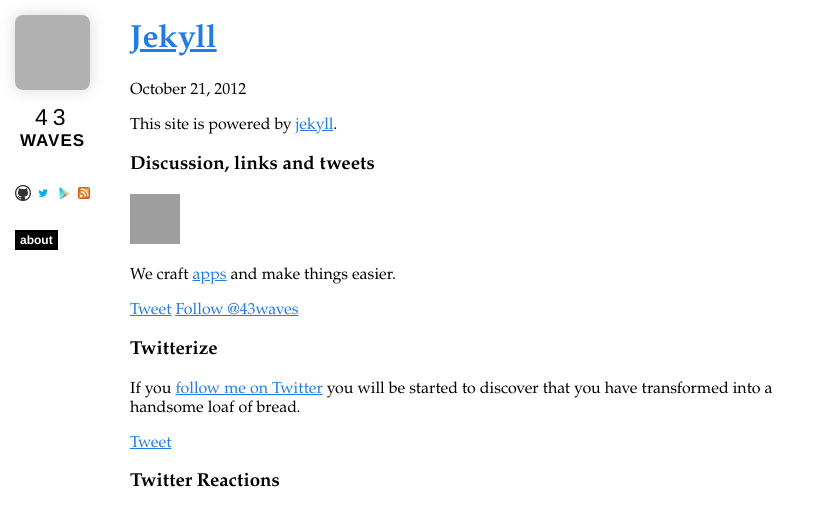
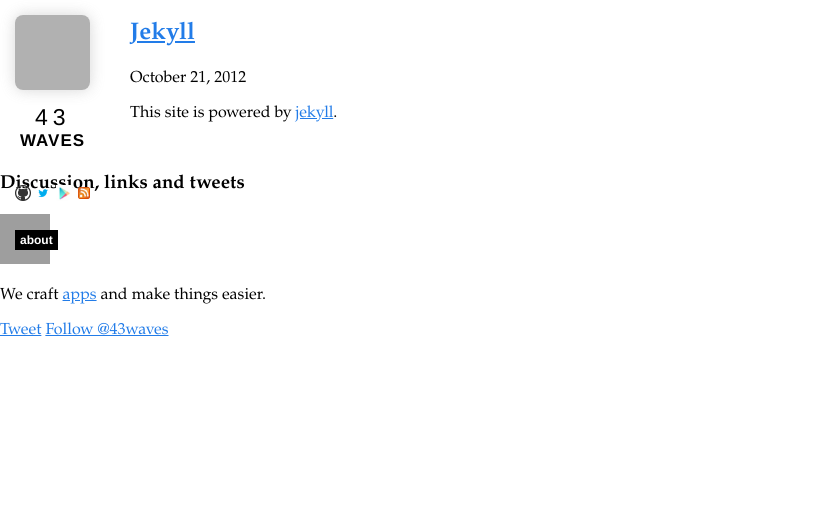
Before and after one commit to 43waves/43waves.github.io, a Jekyll site: the page built from _posts/2012-10-21-jekyll.md, in a window 1280 px wide. Shown: the top 526 px of the page, without its empty margins (0-834 px from the left). Built offline with Jekyll 4.4.1, drawn with Linux system fonts in a browser that asks for light colours; nearby versions of some CDN libraries; Markdown is read by kramdown in place of the engine named in the settings; comment, search, counter and statistics services are not loaded; grey boxes are pictures that could not be loaded.

Commit message:
Update styles

```diff
--- a/_includes/post_header.html
+++ /dev/null
@@ -1,6 +0,0 @@
-<h1>
-  <a href="{{ page.url }}">{{ page.title }}</a>
-</h1>
-<div class="authoring">
-  {{ page.date | date: "%B %e, %Y" }}
-</div>
--- a/_layouts/post.html
+++ b/_layouts/post.html
@@ -2,11 +2,17 @@
 layout: layout
 ---
 
-<div class="content">
-  <div id="post">
-    {% include post_header.html %}
+<section class="content">
+  <h1>
+    <a href="{{ page.url }}">{{ page.title }}</a>
+  </h1>
+
+  <section class="byline">
+    {{ page.date | date: "%B %e, %Y" }}
+  </section>
+
   {{ content }}
-  </div>
+</section>
 
 <div class="whoring">
   <h3>Discussion, links and tweets</h3>
@@ -32,17 +38,3 @@
     <script type="text/javascript" src="http://platform.twitter.com/widgets.js"></script>
   </div>
 </div>
-
-  <div id="hn">
-    <h3>Twitterize</h3>
-    <p>If you <a href="http://twitter.com/43waves">follow me on Twitter</a> you
-      will be started to discover that you have transformed into a handsome
-      loaf of bread.</p>
-  </div>
-
-  <div id="boastful">
-    <a href="http://twitter.com/share" class="twitter-share-button" data-count="horizontal" data-via"43waves">Tweet</a>
-    <script type="text/javascript" src="http://platform.twitter.com/widget.js"></script>
-    <h3>Twitter Reactions</h3>
-  </div>
-</div>
```
Also changed, not shown: css/scss/base.scss (+61 -6 lines). Lines whose indentation alone changed are shown as unchanged.
